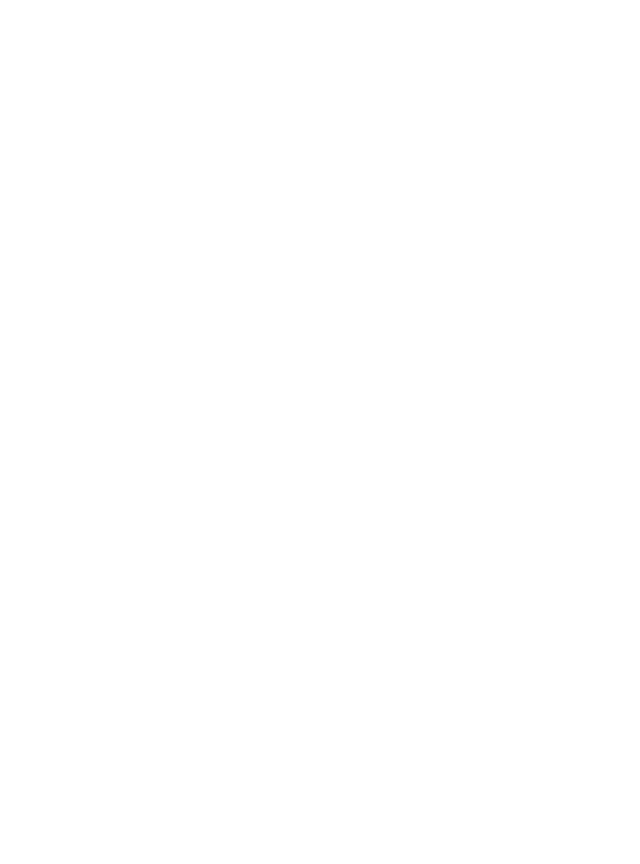
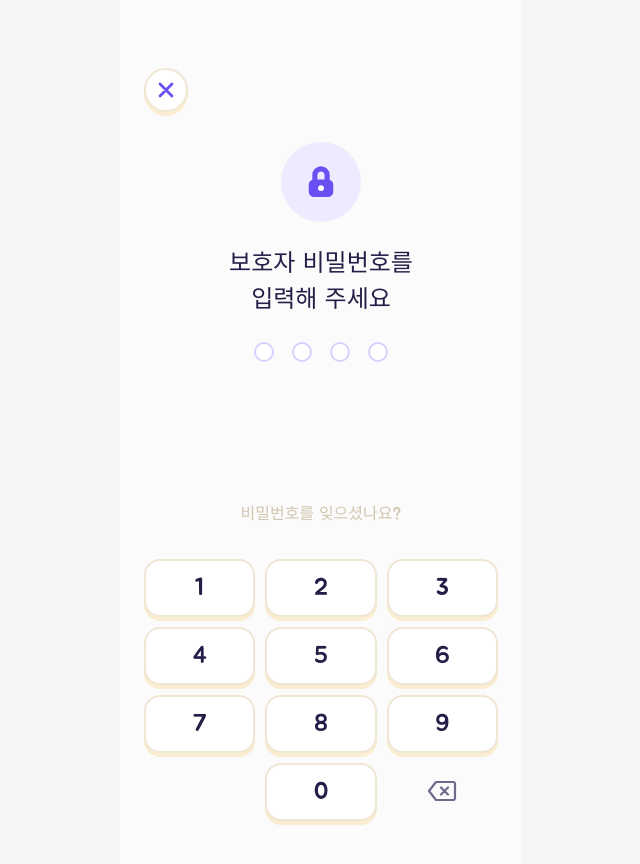
Before and after one commit to line4thon-moyamoya/FE, a React (Vite) app: page /guardian/password in a window 1280 px wide. Before the commit this address had no page. Shown: the top 864 px of the page, without its empty margins (319-959 px from the left). Before the commit the page ends 800 px from the top, so only its background shows below. Built offline with nearby package versions, Linux system fonts and the light colour scheme.

Commit message:
[FEAT/#13] 보호자 모드 비밀번호 입력 페이지 구현
* ✨ Feat: BackButton에 닫기 버튼 옵션 추가

* ✨ Feat: 보호자 비밀번호 입력 페이지 구현

```diff
--- a/src/App.tsx
+++ b/src/App.tsx
@@ -4,6 +4,7 @@
 import Login from "./pages/Login/Login";
 import Signup from "./pages/Signup/Signup";
 import Ready from "./pages/Ready/Reday";
+import GuardianPassword from "./pages/Guardian/GuardianPassword";
 
 export default function App() {
   return (
@@ -14,6 +15,7 @@
           <Route path="/login" element={<Login />} />
           <Route path="/signup" element={<Signup />} />
           <Route path="/ready" element={<Ready />} />
+          <Route path="/guardian/password" element={<GuardianPassword />} />
         </Route>
       </Routes>
     </BrowserRouter>
--- a/src/components/common/BackButton/BackButton.tsx
+++ b/src/components/common/BackButton/BackButton.tsx
@@ -1,12 +1,20 @@
 import { useNavigate } from "react-router-dom";
 import backButton from "../../../assets/images/back_button.svg";
+import closeButton from "../../../assets/icons/close_icon.svg";
 
 interface BackButtonProps {
+  variant?: "back" | "close";
   onClick?: () => void;
 }
 
-export default function BackButton({ onClick }: BackButtonProps) {
+const ICONS = {
+  back: { src: backButton, label: "뒤로가기" },
+  close: { src: closeButton, label: "닫기" },
+};
+
+export default function BackButton({ variant = "back", onClick }: BackButtonProps) {
   const navigate = useNavigate();
+  const { src, label } = ICONS[variant];
 
   const handleClick = () => {
     if (onClick) {
@@ -20,10 +28,11 @@
     <button
       type="button"
       onClick={handleClick}
+      aria-label={label}
       className="flex h-11 w-11 items-center justify-center rounded-3xl bg-white mt-[68px] ml-6
         shadow-[0px_4px_0px_0px_rgba(250,237,209,1.00)] border-2 border-[#EFE6D3]"
     >
-      <img src={backButton} />
+      <img src={src} alt="" />
     </button>
   );
 }
--- /dev/null
+++ b/src/pages/Guardian/GuardianPassword.tsx
@@ -0,0 +1,75 @@
+import { useState } from "react";
+import { useNavigate } from "react-router-dom";
+import BackButton from "../../components/common/BackButton/BackButton";
+import lock from "../../assets/icons/lock.svg";
+import PinDots from "../../components/Signup/PinDots";
+import Keypad from "../../components/Signup/Keypad";
+
+const PIN_LENGTH = 4;
+
+export default function GuardianPassword() {
+  const navigate = useNavigate();
+  const [pin, setPin] = useState("");
+  const [error, setError] = useState(false);
+
+  // 임시 비밀번호
+  const verifyPin = async (inputPin: string) => {
+    return inputPin === "0000";
+  };
+
+  const handleNumber = async (num: string) => {
+    if (pin.length >= PIN_LENGTH) return;
+
+    const newPin = pin + num;
+    setPin(newPin);
+    setError(false);
+
+    // 4자리를 다 입력하면 잠깐 보여준 뒤 확인
+    if (newPin.length === PIN_LENGTH) {
+      setTimeout(async () => {
+        const isValid = await verifyPin(newPin);
+        if (isValid) {
+          navigate("/guardian");
+        } else {
+          setError(true);
+          setPin("");
+        }
+      }, 300);
+    }
+  };
+
+  const handleDelete = () => {
+    setPin((prev) => prev.slice(0, -1));
+  };
+
+  return (
+    <main className="min-h-full w-full bg-[#FBFBFB] flex flex-col">
+      <BackButton variant="close" />
+
+      <div className="flex flex-col items-center gap-6 mt-[30px]">
+        {/* 자물쇠 아이콘 */}
+        <div className="w-20 h-20 bg-[#EEEAFF] rounded-[40px] flex justify-center items-center">
+          <img src={lock} alt="" className="w-[42px] h-[42px]" />
+        </div>
+        <h1 className="text-2xl text-[#241F48] font-jua font-normal leading-9 text-center">
+          보호자 비밀번호를
+          <br />
+          입력해 주세요
+        </h1>
+        <PinDots length={pin.length} total={PIN_LENGTH} />
+        {error && (
+          <p className="text-sm text-[#E5484D]">비밀번호가 맞지 않아요</p>
+        )}
+      </div>
+      <button
+        type="button"
+        className="mt-[140px] text-base font-normal leading-6 font-jua text-[#D2C6AF]"
+      >
+        비밀번호를 잊으셨나요?
+      </button>
+      <div className="mt-[33px] pb-10 flex flex-col items-center gap-6 pr-6">
+        <Keypad onNumber={handleNumber} onDelete={handleDelete} />
+      </div>
+    </main>
+  );
+}
```
Also changed, not shown: src/assets/icons/close_icon.svg (added).
